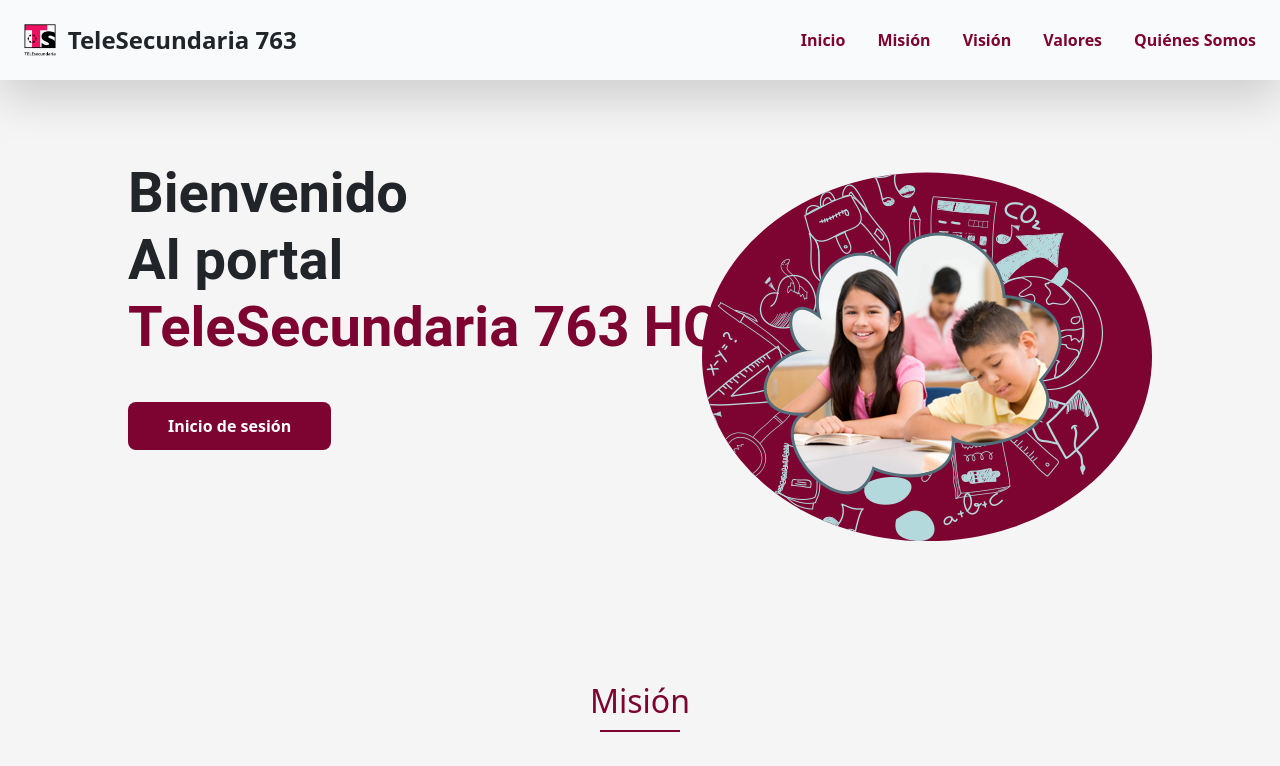
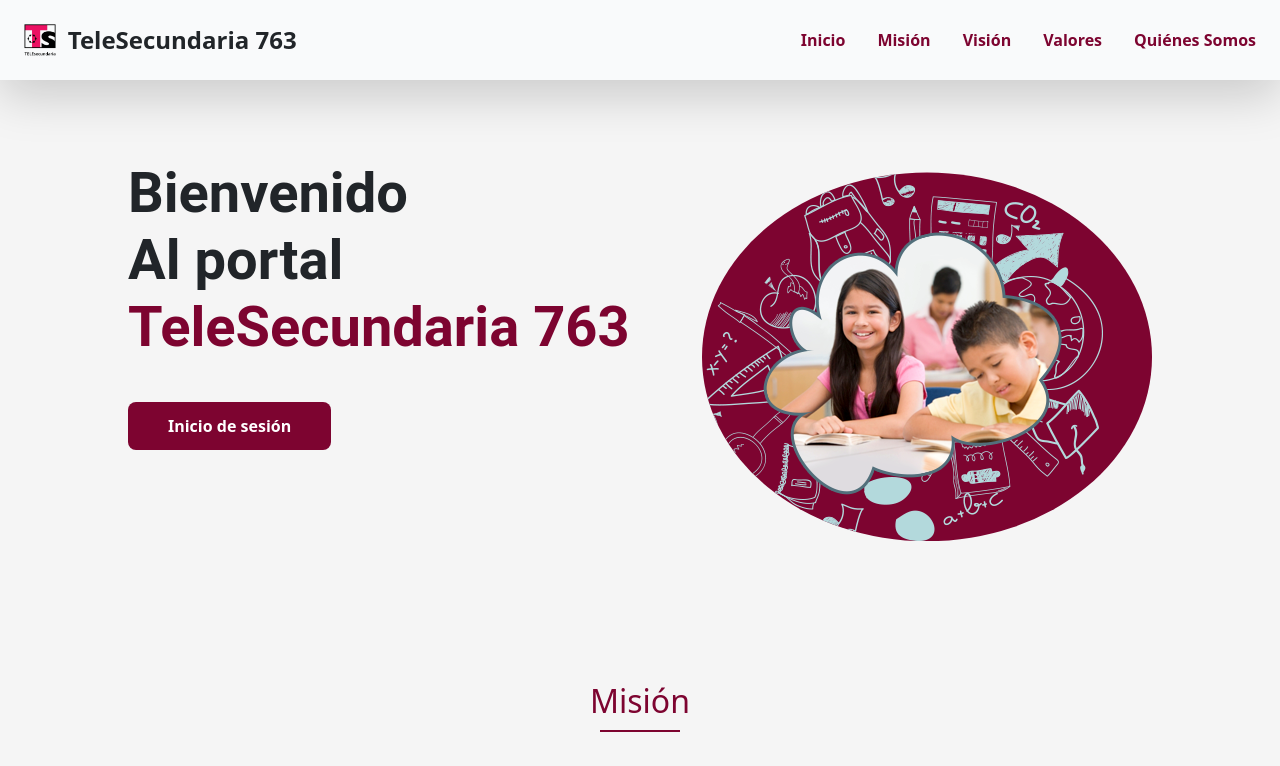
Before and after one commit to Eduardo20210681LALO/telesecundaria_763, a React (Vite) app: page / in a window 1280 px wide. Shown: the top 766 px of the page. Built offline with nearby package versions, Linux system fonts and the light colour scheme; no server answers.

Commit message:
Version 11.11.17 Monitoreo Continuo - Datadog en Entorno Virtual Automatización del Despligue

```diff
--- a/src/views/Home.jsx
+++ b/src/views/Home.jsx
@@ -33,7 +33,7 @@ function Home() {
             <h1 className="home__title" style={{ fontFamily: 'Roboto', fontWeight: 'bold', fontSize: '3.5rem' }}>
               Bienvenido<br />
               Al portal<br />
-              <span className="home__title-color">TeleSecundaria 763 HOLAAAA</span>
+              <span className="home__title-color">TeleSecundaria 763</span>
             </h1>
             <Link to="/login" className="button" style={{textDecoration: 'none'}}>Inicio de sesión</Link>
           </div>
```
